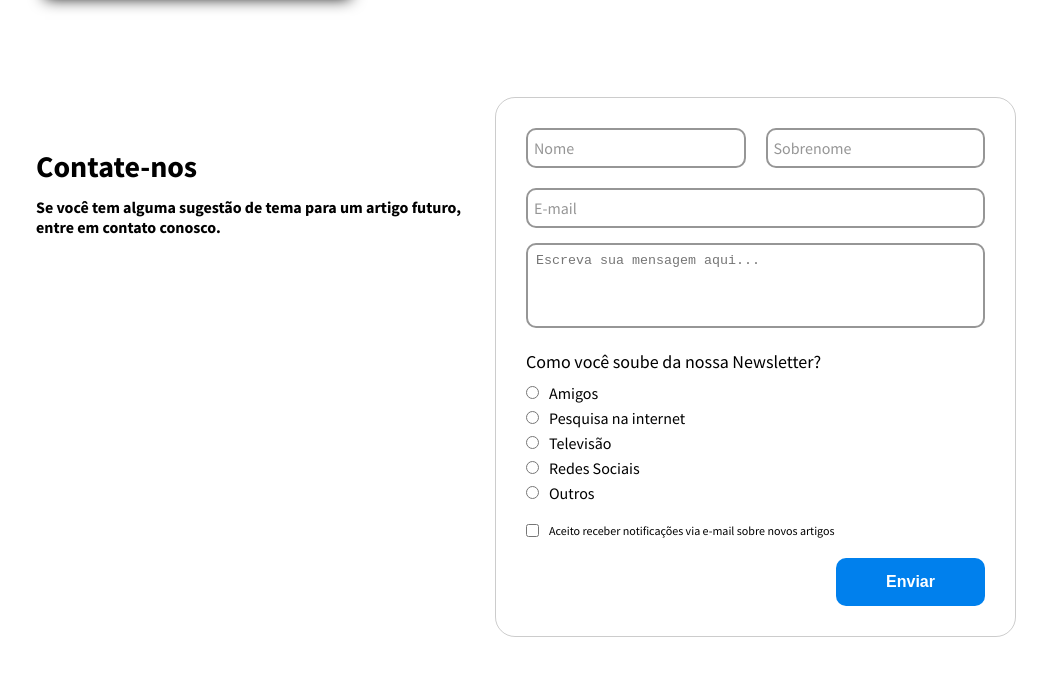
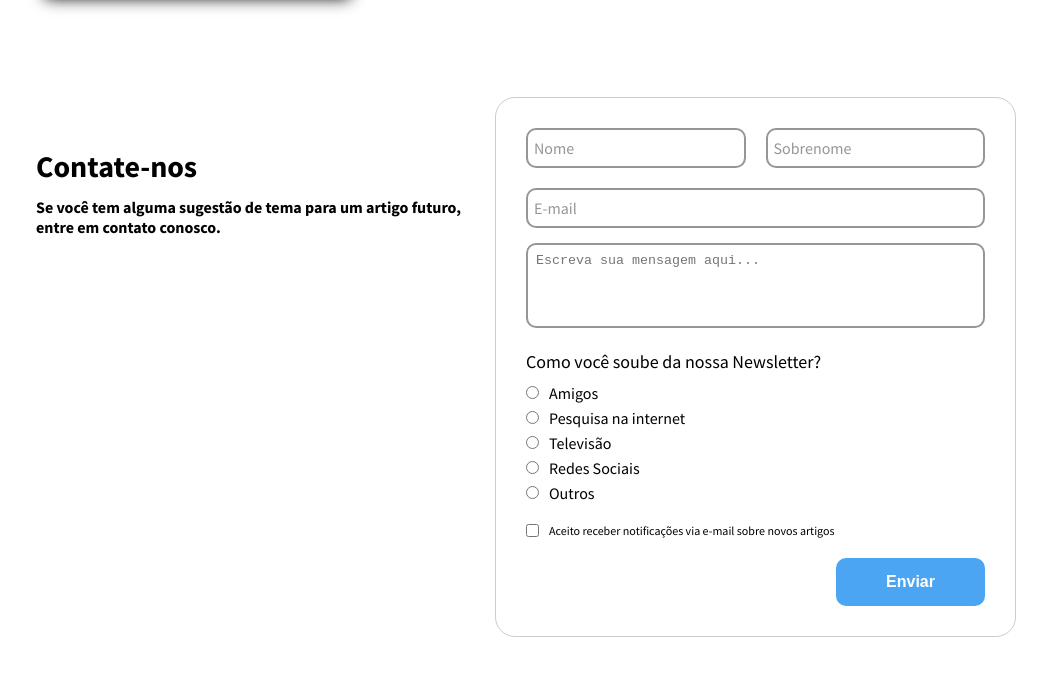
Before and after one commit to Makson19/desafio02-tech-academy, a plain HTML site: page index.html in a window 1280 px wide. In both pictures the pointer is over the input 1024 px from the left and 1923 px from the top of the page. Shown: the part 1342-2017 px from the top of the page, without its empty margins (114-1161 px from the left). Drawn offline with Linux system fonts and the light colour scheme.

Commit message:
add README and update button 'enviar'

```diff
--- a/css/style.css
+++ b/css/style.css
@@ -352,4 +352,9 @@ html, body {
     border-radius: 1rem;
     background-color: #0080ed;
     color: #FFF;
+    transition: opacity 0.3s ease-in-out;
 }
+
+#contact .container-contact .form [type="submit"]:hover {
+    opacity: 0.7;
+}
```
Also changed, not shown: 1 other file.
